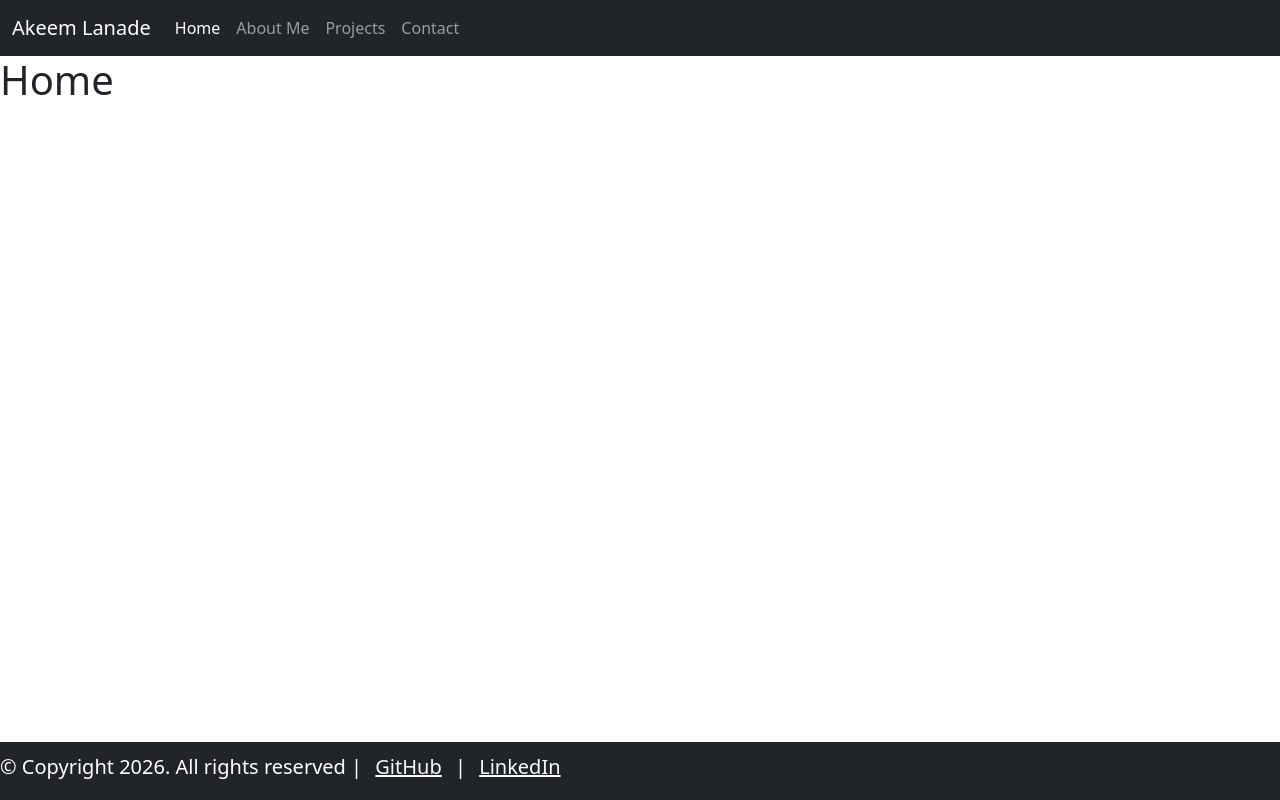
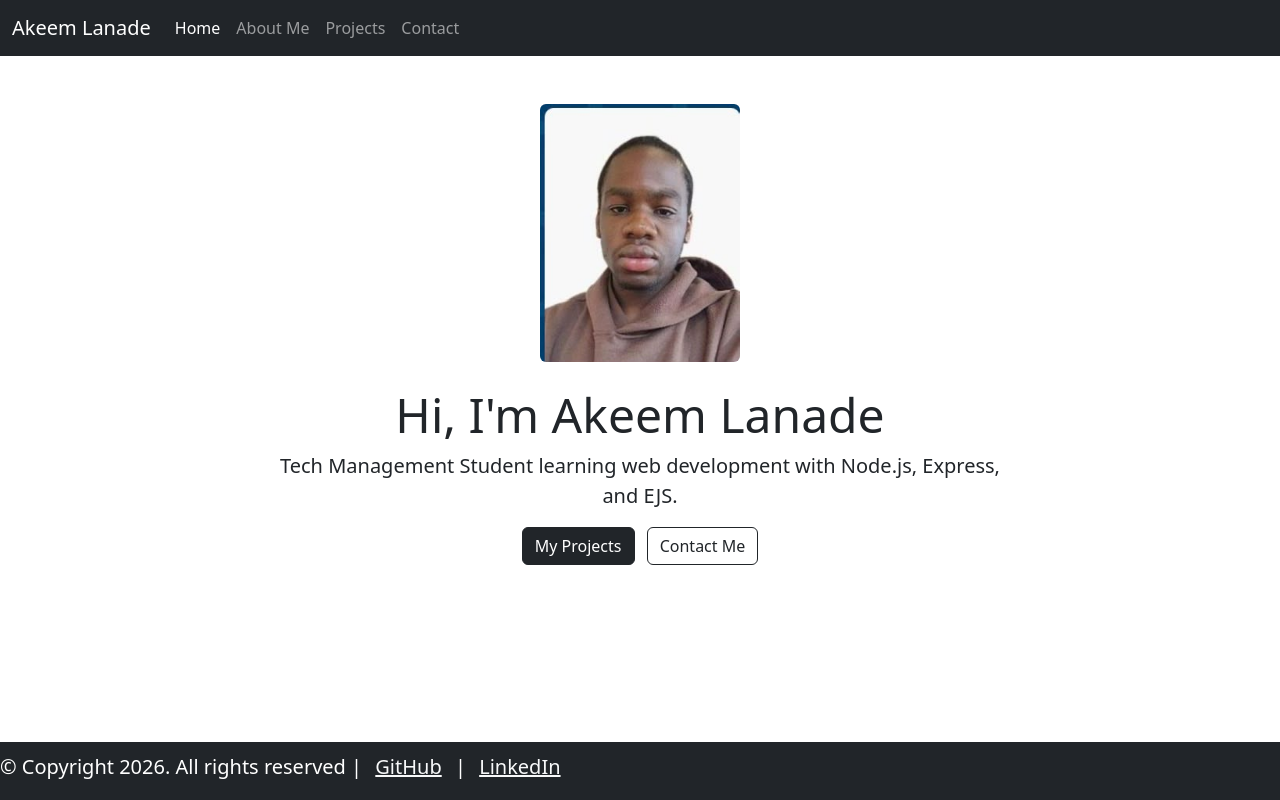
Before and after one commit to Akeem34/Assignment2_ExpressJS-Portfolio, a Node server app: page /home in a window 1280 px wide. Run offline with Node 20, Linux system fonts and the light colour scheme; some libraries are stand-ins or nearby versions.

Commit message:
Finised index view going to clean up other views

```diff
--- a/views/contact.ejs
+++ b/views/contact.ejs
@@ -1,11 +1,10 @@
 <%- include('partials/header') %> <!-- Includes the Header for each page -->
 <%- include('partials/main_nav') %> <!-- Includes the navigation bar for each page -->
 
-<!-- Title code-->
 <h1>Lets stay in touch</h1>
     <p>just leave your details below</p>
 
-    <!-- This was taken from the gutter section of the forms page-->
+    <!-- This was taken from the gutter section of the forms layout page-->
 
 <form class="row g-3"> <!-- g-3 stands for gutter size, which is spacing between elements-->
   <div class="col-md-6"> <!-- md-6 stands for "at 768 px stack on top of eachother"-->
--- a/views/index.ejs
+++ b/views/index.ejs
@@ -1,9 +1,23 @@
 <%- include('partials/header') %> <!-- Includes the Header for each page -->
 <%- include('partials/main_nav') %> <!-- Includes the navigation bar for each page -->
 
-<!-- Title code-->
-<h1><%= title %></h1>
+<div class="container my-5"> <!-- From the container page-->
+  <div class="row justify-content-center text-center"> <!-- Centers the container-->
+    <div class="col-md-8">
 
 
+      <img src="assets/images/self.jpeg" class="figure-img img-fluid rounded mb-4" width="200" alt="Photo of Akeem Lanade">
 
-    <%- include('partials/footer') %><!-- Includes the footer for each page -->
+      <h1 class="display-5">Hi, I'm Akeem Lanade</h1>
+      <p class="lead">Tech Management Student learning web development with Node.js, Express, and EJS.</p>
+
+        <!-- buttons taken from the button group-->
+      <!-- Buttons linking contact and project  pages -->
+      <a class="btn btn-dark me-2" href="/projects"><i class="fa-solid fa-list-check"></i> My Projects</a>
+      <a class="btn btn-outline-dark" href="/contact"><i class="fa-regular fa-address-book"></i> Contact Me</a>
+
+    </div>
+  </div>
+</div>
+
+<%- include('partials/footer') %> <!-- Includes the footer for each page -->
```
